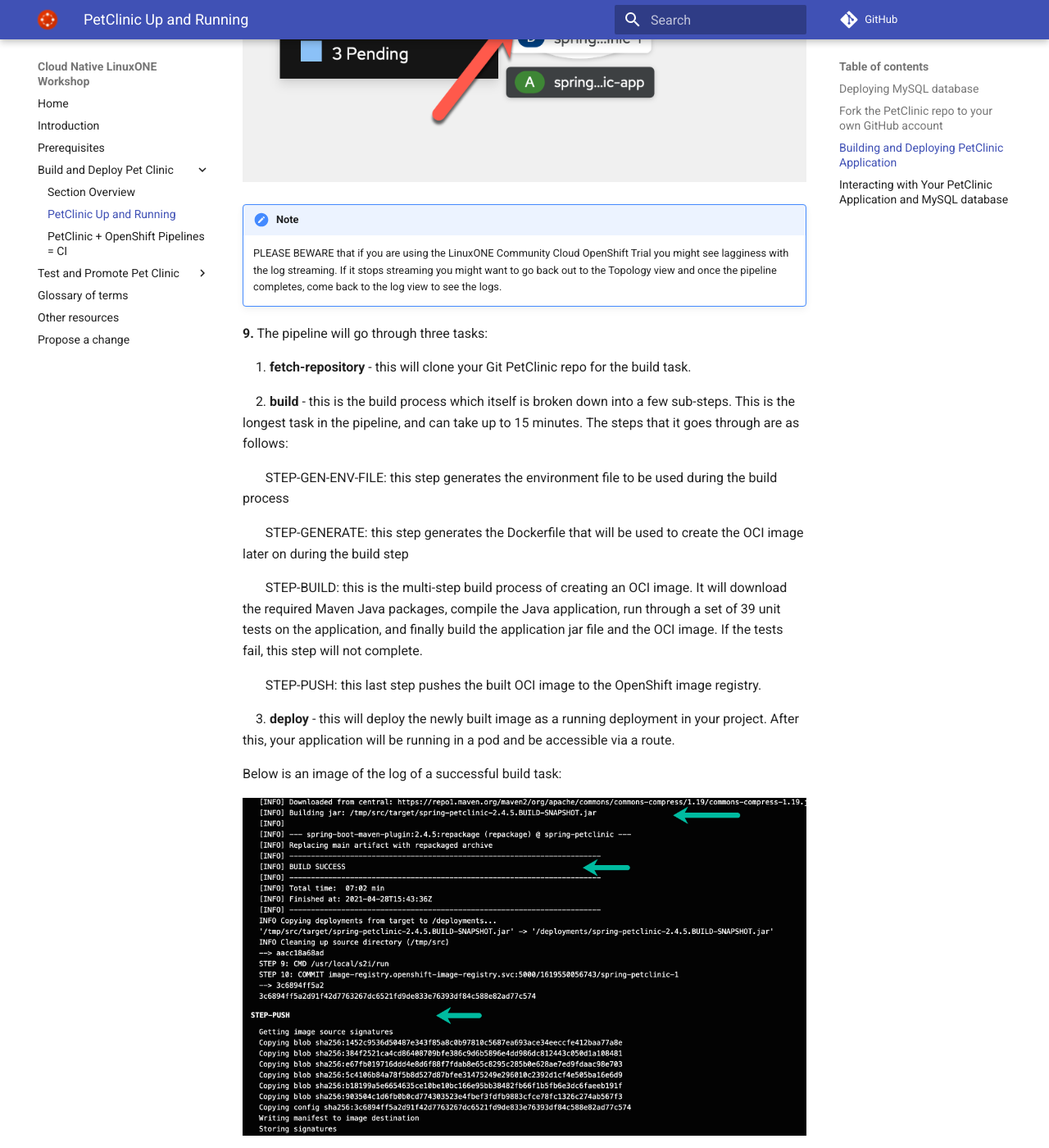
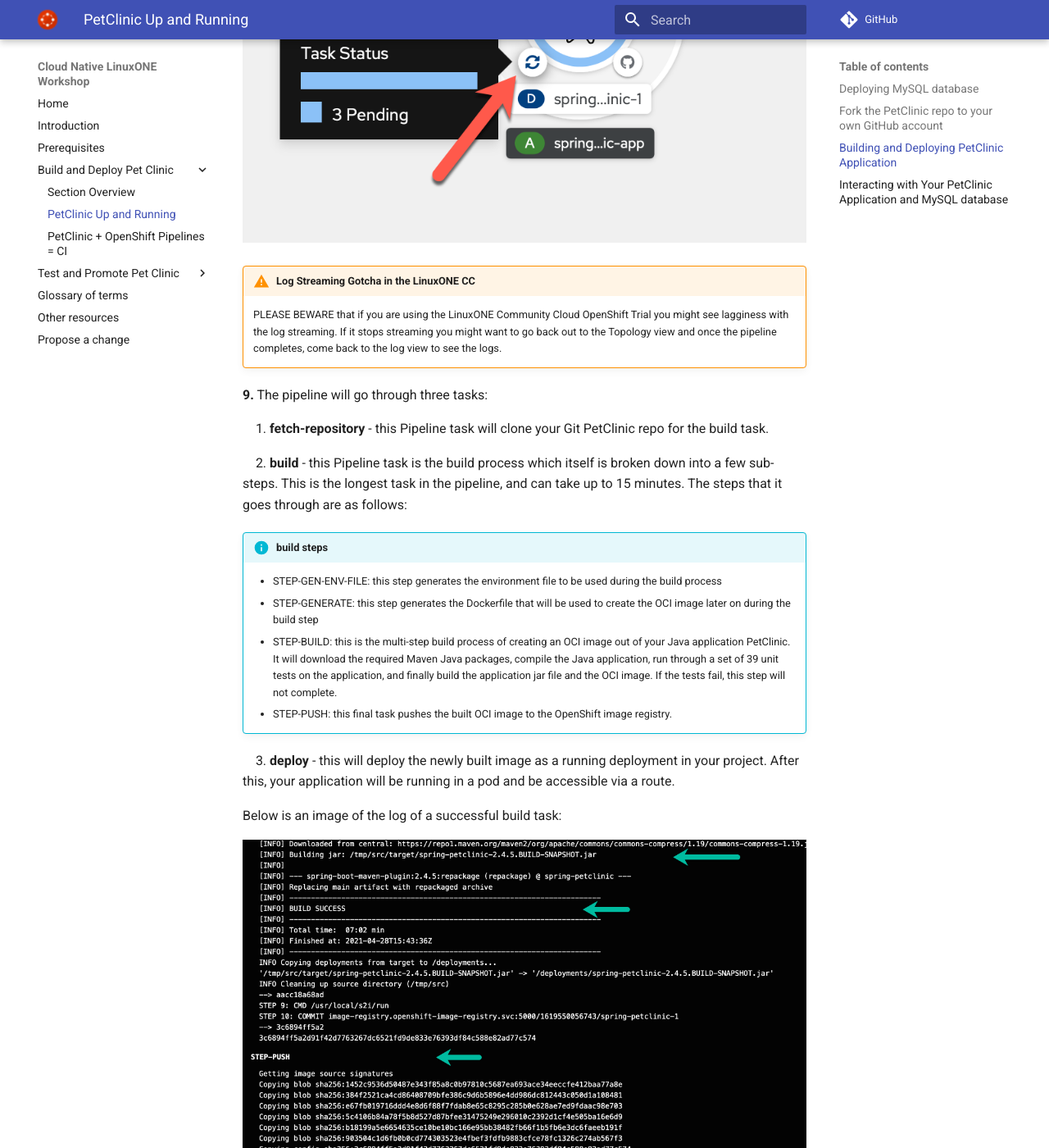
Before and after one commit to ibm-wsc/cloud-native-linuxone, an MkDocs documentation site: the page built from docs/build-and-deploy/upandrunning.md, in a window 1280 px wide and 1400 px high, scrolled down 8158 px. Shown: the whole window at 82% size. Built offline with MkDocs 1.6.1 and Material for MkDocs 9.7.7, drawn with Linux system fonts in a browser that asks for light colours; comment, search, counter and statistics services are not loaded; some of the changed text lies outside the part shown.

Commit message:
final updates to upandrunning

````diff
--- a/docs/build-and-deploy/upandrunning.md
+++ b/docs/build-and-deploy/upandrunning.md
@@ -6,15 +6,15 @@
 
 We will start by building our PetClinic application from the source code and connecting it to a MySQL database.
 
-!!! info
+!!! info "Using LinuxONE Community Cloud"
     Because you are using the LinuxONE Community Cloud OpenShift trial, your project name will be different from the project name depicted in the diagrams below. You will be operating in your assigned project for the entirety of the lab.
 
-!!! note
-    For this lab the green arrows or boxes denote something to look at, the red arrows or boxes denote something to click on or type.
+!!! note "Lab Guide"
+    For this lab the <span style="color:green">green</span> arrows or boxes denote something to look at, the <span style="color:red">red</span> arrows or boxes denote something to click on or type.
 
 ## Deploying MySQL database
 
-**1.** First, we need to setup our mysql database. Luckily, this is very easy on OpenShift with the mysql template available from the main developer topology window. Follow the steps in the diagram below to bring up the available database options.
+**1.** First, we need to setup our mysql database. Luckily, this is very easy on OpenShift with the mysql template available from the main developer topology window. Follow the steps in the diagram below to bring up the available database options. (Note your project name will be different than the picture below)
 
 ![Add DB](upandrunningimages/devselectdatabase.png)
 
@@ -26,15 +26,14 @@
 
 ![Select DB](upandrunningimages/instantiatetemplate.png)
 
-**4.** Fill the wizard with the parameters as shown in the image below:
+**4.** Fill the wizard with the parameters as shown in the image below (your namespace will be different from the image below):
 
 ![DB parameters](upandrunningimages/mysqlparameters.png)
 
 Click the `Create` button.
 
-Again, we are using the **Ephemeral** implementation because this a short-lived demo and we do not need to retain the data.
-
-In a production system, you will most likely be using a permanent MySQL instance. This stores the data in a Persistent Volume (basically a virtual hard drive), meaning the MySQL pod can be destroyed and replaced with the data remaining intact.
+!!! info "Why Ephemeral?"
+    We are using the **Ephemeral** implementation because this a short-lived demo and we do not need to retain the data.  In a staging or production environment, you will most likely be using a MySQL deployment backed by a Persistent Volume Claim. This stores the data in a Persistent Volume (basically a virtual hard drive), and the data will persist beyond the life of the container.
 
 A minute or two later, in the `Topology` view of your OpenShift Console, you should see `mysql` in running state. (Click on the Topology icon for `mysql` to bring up the side panel)
 
@@ -46,7 +45,9 @@
 
 To make a copy of the PetClinic application into your GitHub account, navigate to the following from your browser:
 
-```https://github.com/ibm-wsc/spring-petclinic```
+```bash
+https://github.com/ibm-wsc/spring-petclinic
+```
 
 Then click on the `fork` button on the upper right corner.
 
@@ -58,7 +59,7 @@
 
 ![reposelect](upandrunningimages/forkselection.png)
 
-Please make a note of your repo URL for later, it should be something like:
+Please make a note of your repo URL for later. It should be something like:
 
 ```https://github.com/<your-github-username>/spring-petclinic```
 
@@ -100,22 +101,20 @@
 
 ![pipeline icon](upandrunningimages/pipelineicon.png)
 
-!!! note
+!!! warning "Log Streaming Gotcha in the LinuxONE CC"
     PLEASE BEWARE that if you are using the LinuxONE Community Cloud OpenShift Trial you might see lagginess with the log streaming. If it stops streaming you might want to go back out to the Topology view and once the pipeline completes, come back to the log view to see the logs.
 
 **9.** The pipeline will go through three tasks:
 
-&nbsp;&nbsp;&nbsp; 1. <b>fetch-repository</b> - this will clone your Git PetClinic repo for the build task.
+&nbsp;&nbsp;&nbsp; 1. <b>fetch-repository</b> - this Pipeline task will clone your Git PetClinic repo for the build task.
 
-&nbsp;&nbsp;&nbsp; 2. <b>build</b> - this is the build process which itself is broken down into a few sub-steps. This is the longest task in the pipeline, and can take up to 15 minutes. The steps that it goes through are as follows:
+&nbsp;&nbsp;&nbsp; 2. <b>build</b> - this Pipeline task is the build process which itself is broken down into a few sub-steps. This is the longest task in the pipeline, and can take up to 15 minutes. The steps that it goes through are as follows:
 
-&nbsp;&nbsp;&nbsp;&nbsp;&nbsp;&nbsp; STEP-GEN-ENV-FILE: this step generates the environment file to be used during the build process
-
-&nbsp;&nbsp;&nbsp;&nbsp;&nbsp;&nbsp; STEP-GENERATE: this step generates the Dockerfile that will be used to create the OCI image later on during the build step
-
-&nbsp;&nbsp;&nbsp;&nbsp;&nbsp;&nbsp; STEP-BUILD: this is the multi-step build process of creating an OCI image. It will download the required Maven Java packages, compile the Java application, run through a set of 39 unit tests on the application, and finally build the application jar file and the OCI image. If the tests fail, this step will not complete.
-
-&nbsp;&nbsp;&nbsp;&nbsp;&nbsp;&nbsp; STEP-PUSH: this last step pushes the built OCI image to the OpenShift image registry.
+!!! info "build steps"
+    - STEP-GEN-ENV-FILE: this step generates the environment file to be used during the build process
+    - STEP-GENERATE: this step generates the Dockerfile that will be used to create the OCI image later on during the build step
+    - STEP-BUILD: this is the multi-step build process of creating an OCI image out of your Java application PetClinic. It will download the required Maven Java packages, compile the Java application, run through a set of 39 unit tests on the application, and finally build the application jar file and the OCI image. If the tests fail, this step will not complete.
+    - STEP-PUSH: this final task pushes the built OCI image to the OpenShift image registry.
 
 &nbsp;&nbsp;&nbsp; 3. <b>deploy</b> - this will deploy the newly built image as a running deployment in your project. After this, your application will be running in a pod and be accessible via a route.
 
@@ -162,3 +161,5 @@
 ![mysql owner check](upandrunningimages/mysqlowners.png)
 
 Please let the instructors know, if you don't see your owner listed.
+
+Congratulations, you have completed this part of the workshop! You may move on to the next part, [PetClinic + OpenShift Pipelines = CI](pipeline.md).
````
